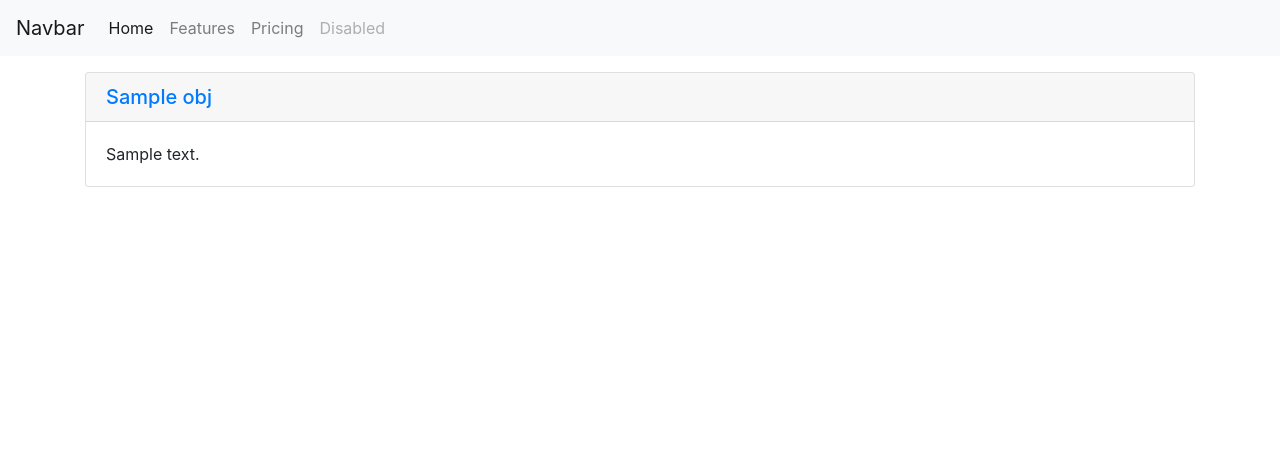
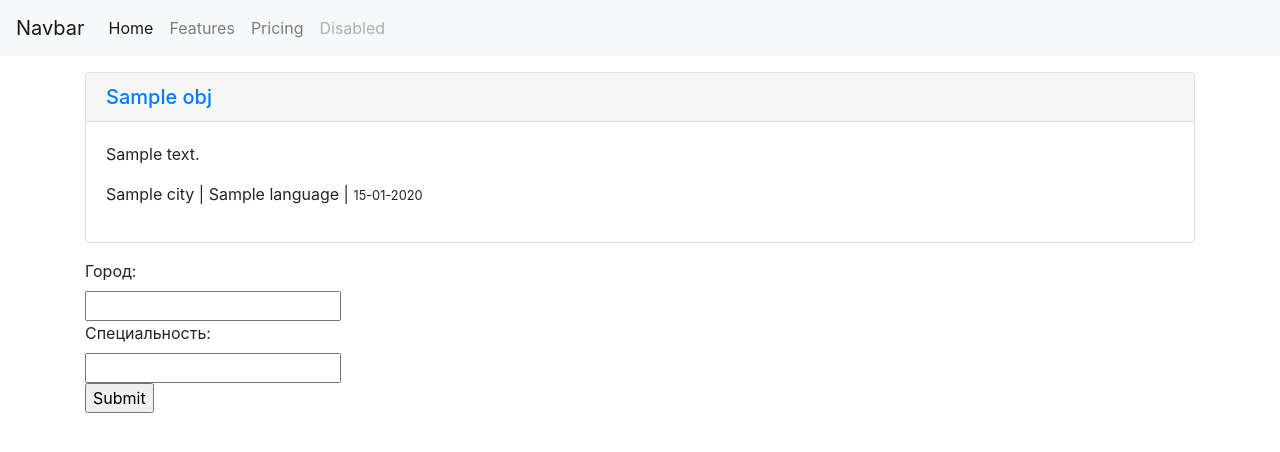
Before and after one commit to Namron69/scraping_service, a Django app: template src/scraping/templates/scraping/home.html in a window 1280 px wide. Shown: the top 452 px of the page. Run offline with Django 3.2, Linux system fonts and the light colour scheme; the template is opened without the code that fills it: most values are stand-ins (such as "Sample title", 1, 10 or a date in 2020); some libraries are stand-ins or nearby versions.

Commit message:
search form html

```diff
--- a/src/scraping/templates/scraping/home.html
+++ b/src/scraping/templates/scraping/home.html
@@ -8,7 +8,19 @@
           <h5 class="card-header"><a href="{{ obj.url }}">{{ obj.title }}</a></h5>
           <div class="card-body">
             <p class="card-text">{{ obj.description }}</p>
+            <p>{{obj.city.name }} | {{obj.language.name }} |
+              <small>{{obj.timestamp|date:"d-m-Y" }}</small>
+            </p>
           </div>
         </div>
     {% endfor %}
+
+<form method="GET" action="">
+  <label>Город:</label><br>
+  <input type="text"  name="city" ><br>
+  <label >Специальность:</label><br>
+  <input type="text"  name="language" ><br>
+  <input type="submit" value="Submit">
+</form>
+
 {% endblock %}
```
